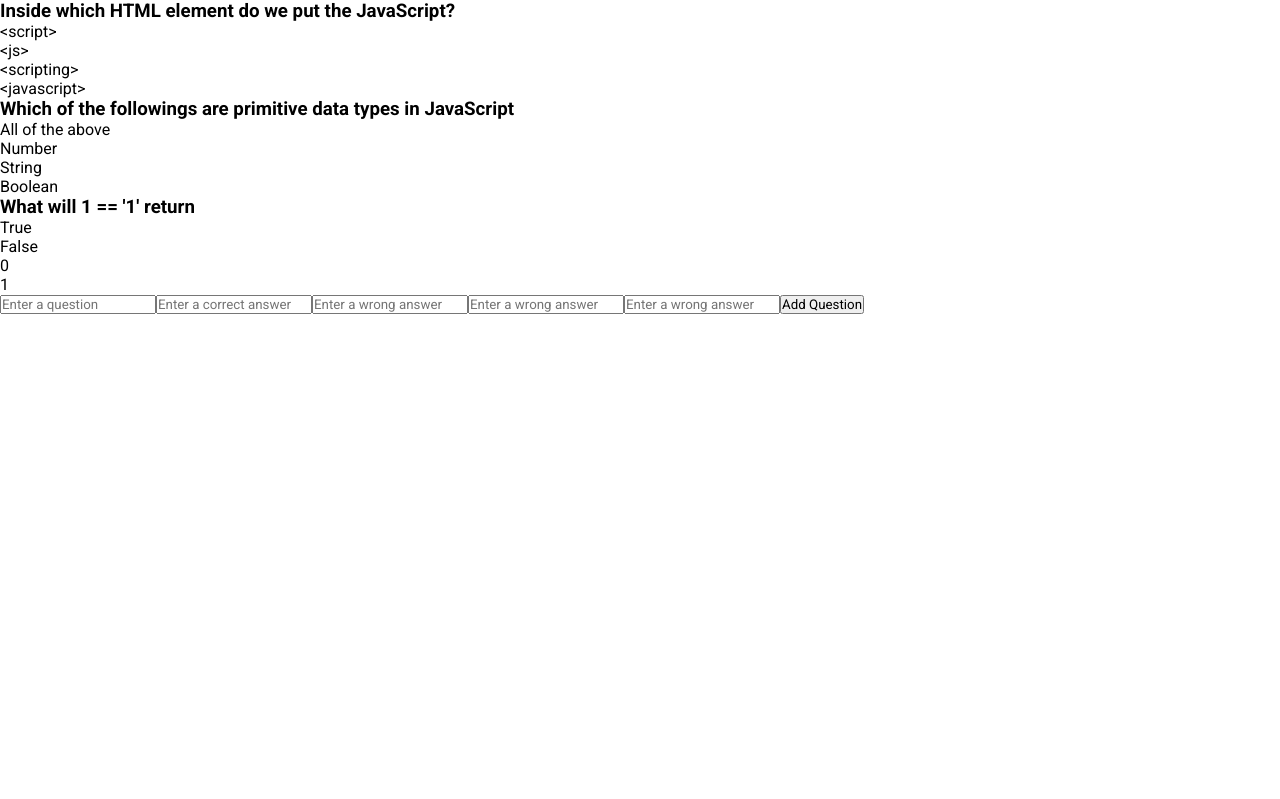
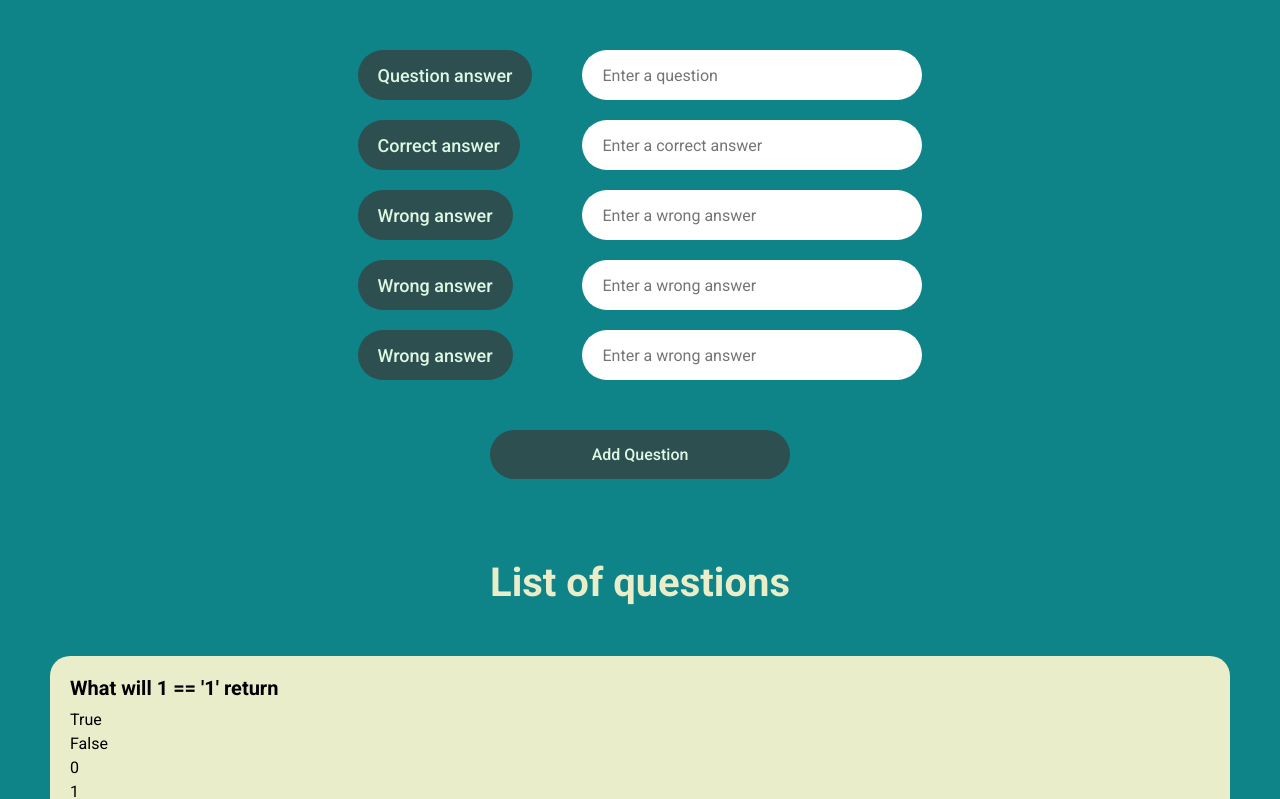
Before and after one commit to voievodik/quiz-adding-list, a React (Vite) app: page / in a window 1280 px wide. Shown: the top 799 px of the page. Built offline with nearby package versions, Linux system fonts and the light colour scheme.

Commit message:
styled, addes text

```diff
--- /dev/null
+++ b/src/App.css
@@ -0,0 +1,5 @@
+.app{
+    height: 100%;
+    background-color: #0E8388;
+    overflow: hidden;
+}
--- a/src/App.jsx
+++ b/src/App.jsx
@@ -2,12 +2,15 @@ import { useState } from "react";
 import { AddQuestion } from "./components/AddQuestion"
 import { StartQuestion } from "./components/StartQuestion"
 import data from './mock-data.json';
+import './app.css';
 
 function App() {
   const [questions, setQuestions] = useState(data);
 
+
+
   return (
-    <div className="App">
+    <div className="app">
       {/* <StartQuestion questions={questions} /> */}
       <AddQuestion questions={questions} setQuestions={setQuestions} />
     </div>
--- a/src/components/AddQuestion.jsx
+++ b/src/components/AddQuestion.jsx
@@ -1,4 +1,6 @@
 import React, { useState } from 'react'
+import { InputValue } from './InputValue';
+import './addQuestion.css';
 
 export const AddQuestion = ({ questions, setQuestions}) => {
   const [addQuestion, setAddQuestion] = useState({
@@ -50,14 +52,70 @@ export const AddQuestion = ({ questions, setQuestions}) => {
       })
   }
 
+//   console.log(questions)
+//   console.log(questions.reverse())
+  return (
+    <div className='wrapper'>
+        <div className='form-add'>
+            <form className='form' onSubmit={handleAddQuestionClick}>
+                <InputValue
+                    text="Question answer"
+                    type='text'
+                    name='question'
+                    placeholder='Enter a question'
+                    value={addQuestion.question}
+                    onChange={e => handleQuestionOnChange(e)}
+                    required
+                />
+                <InputValue
+                    text="Correct answer"
+                    type="text"
+                    name="answer1"
+                    placeholder='Enter a correct answer'
+                    value={addQuestion.answer1}
+                    onChange={e => handleQuestionOnChange(e)}
+                    required
+                />
+                <InputValue
+                    text="Wrong answer"
+                    type="text"
+                    name="answer2"
+                    placeholder='Enter a wrong answer'
+                    value={addQuestion.answer2}
+                    onChange={e => handleQuestionOnChange(e)}
+                    required
+                />
+                <InputValue
+                    text="Wrong answer"
+                    type="text"
+                    name="answer3"
+                    placeholder='Enter a wrong answer'
+                    value={addQuestion.answer3}
+                    onChange={e => handleQuestionOnChange(e)}
+                    required
+                />
+                <InputValue
+                    text="Wrong answer"
+                    type="text"
+                    name="answer4"
+                    placeholder='Enter a wrong answer'
+                    value={addQuestion.answer4}
+                    onChange={e => handleQuestionOnChange(e)}
+                    required
+                />
+                <div>
 
-  return (
-    <div>
-        <div>
-            {questions.map(item => (
-                <div>
-                    <h3>{item.question}</h3>
-                    <ul>
+                <button className='button-add'>Add Question</button>
+                </div>
+            </form>
+        </div>
+
+        <div className='question-add'>
+            <h1 className='title'>List of questions</h1>
+            {[...questions].reverse().map(item => (
+                <div className="item-question">
+                    <h3 className='title-question'>{item.question}</h3>
+                    <ul className='list-answers'>
                         <li>{item.answers.answer1.text}</li>
                         <li>{item.answers.answer2.text}</li>
                         <li>{item.answers.answer3.text}</li>
@@ -66,59 +124,6 @@ export const AddQuestion = ({ questions, setQuestions}) => {
                 </div>
             ))}
         </div>
-
-        <div>
-            <form onSubmit={handleAddQuestionClick}>
-                <input
-                    type="text"
-                    name="question"
-                    placeholder='Enter a question'
-                    value={addQuestion.question}
-                    onChange={e => handleQuestionOnChange(e)}
-                    required
-                />
-                <input
-                    type="text"
-                    name="answer1"
-                    placeholder='Enter a correct answer'
-                    value={addQuestion.answer1}
-                    onChange={e => handleQuestionOnChange(e)}
-                    required
-                />
-                <input
-                    type="text"
-                    name="answer2"
-                    placeholder='Enter a wrong answer'
-                    value={addQuestion.answer2}
-                    onChange={e => handleQuestionOnChange(e)}
-                    required
-                />
-                <input
-                    type="text"
-                    name="answer3"
-                    placeholder='Enter a wrong answer'
-                    value={addQuestion.answer3}
-                    onChange={e => handleQuestionOnChange(e)}
-                    required
-                />
-                <input
-                    type="text"
-                    name="answer4"
-                    placeholder='Enter a wrong answer'
-                    value={addQuestion.answer4}
-                    onChange={e => handleQuestionOnChange(e)}
-                    required
-                />
-                <button>Add Question</button>
-            </form>
-        </div>
-
-        {/* <div>
-            {addQuestion.answer1}
-            {addQuestion.answer2}
-            {addQuestion.answer3}
-            {addQuestion.answer4}
-        </div> */}
     </div>
   )
 }
--- /dev/null
+++ b/src/components/InputValue.jsx
@@ -0,0 +1,18 @@
+import React from 'react'
+
+export const InputValue = ({ text,type, name, placeholder, value, onChange, required}) => {
+  return (
+    <div>
+      <label htmlFor="">{text}</label>
+      <input
+        type={type}
+        name={name}
+        placeholder={placeholder}
+        value={value}
+        onChange={onChange}
+        required={required}
+      />
+    </div>
+
+  )
+}
--- /dev/null
+++ b/src/components/addQuestion.css
@@ -0,0 +1,96 @@
+.wrapper{
+    padding: 50px;
+}
+
+.title{
+    text-align: center;
+    margin: 50px 0;
+    color: #E9EDC9;
+    font-size: 40px;
+}
+
+.question-add{
+
+}
+
+.item-question{
+    padding: 20px;
+    margin-bottom: 30px;
+    background-color: #E9EDC9 ;
+    border-radius: 20px;
+}
+
+.title-question{
+    margin-bottom: 10px;
+    font-size: 20px;
+
+}
+
+.list-answers{
+    list-style: none;
+    display: flex;
+    flex-direction: column;
+    gap: 5px;
+}
+
+
+
+.form-add{
+    display: flex;
+    justify-content: center;
+}
+
+.form{
+    display: flex;
+    flex-direction: column;
+    gap: 20px;
+}
+
+.form div{
+    display: flex;
+    justify-content: space-between;
+}
+
+.form input{
+    padding: 10px 20px;
+    height: 30px;
+    width: 300px;
+    border-radius: 50px;
+    border: none;
+    outline: none;
+    margin-left: 50px;
+    font-size: 16px;
+}
+.form label{
+    display: inline-flex;
+    align-items: center;
+    padding: 10px 20px;
+    height: 30px;
+    border-radius: 50px;
+    background-color: #2E4F4F;
+    color:#DDF7E3;
+    font-size: 18px;
+    font-weight: 500;
+}
+
+.form div:last-child{
+    justify-content: center;
+    margin: 30px 0;
+}
+
+.button-add{
+    width: 300px;
+    padding: 15px 30px;
+    background-color: #2E4F4F;
+    color: #DDF7E3;
+    font-size: 16px;
+    font-weight: 500;
+    border-radius: 50px;
+    border: none;
+    cursor: pointer;
+    transition: .5s;
+}
+
+.button-add:hover{
+    background-color: #2C3333;
+}
```
